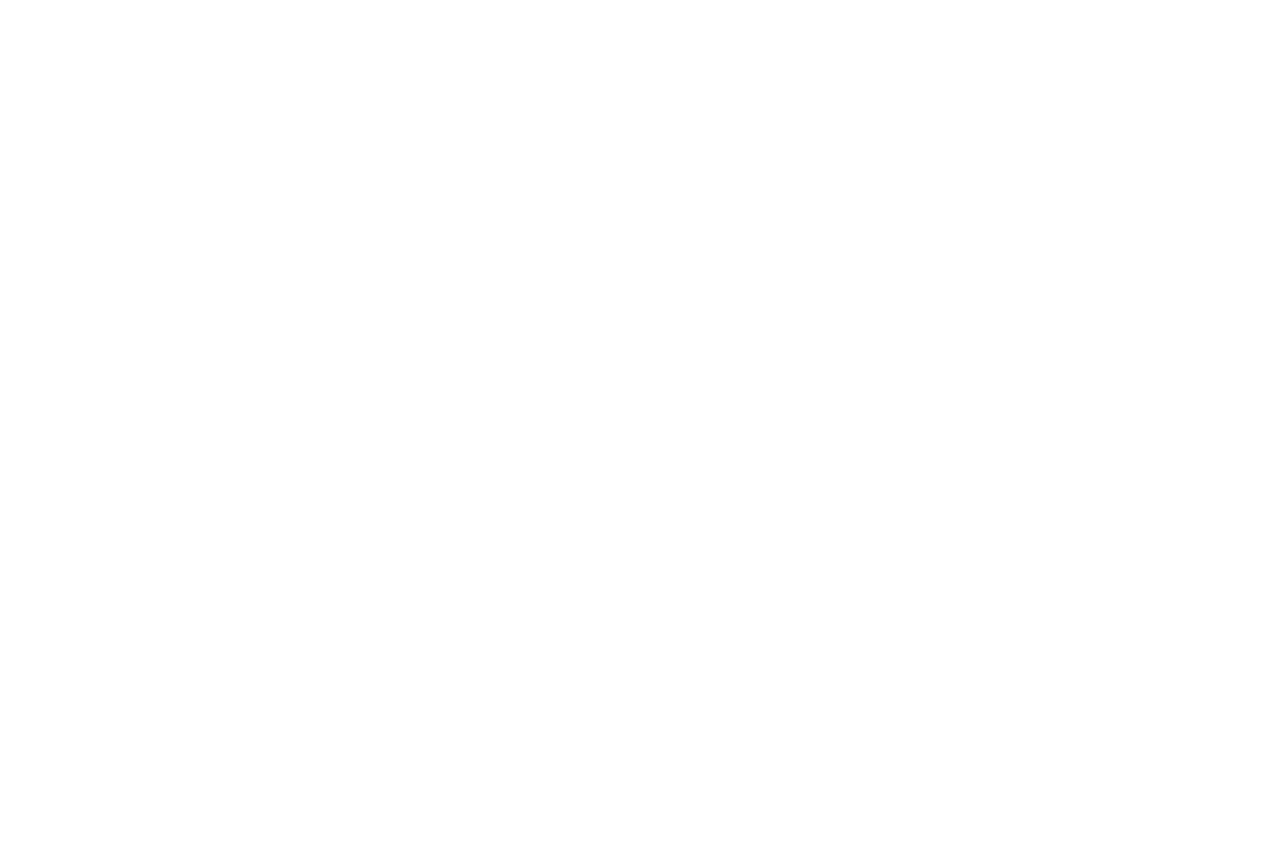
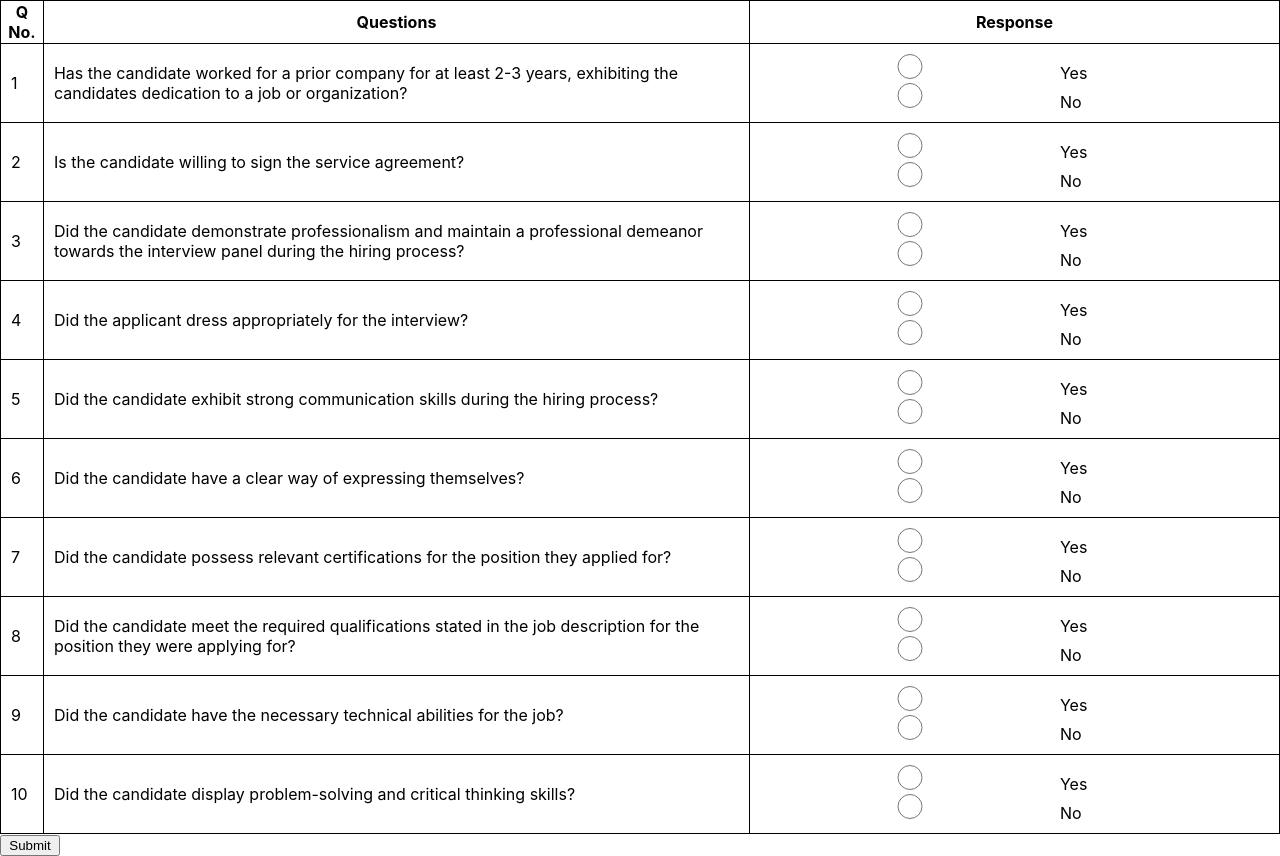
Before and after one commit to gauravbasantani/ccr-react, a React (Create React App) app: page /rform in a window 1280 px wide. Before the commit this address had no page. Before the commit the page ends 800 px from the top, so only its background shows below. Built offline with nearby package versions, Linux system fonts and the light colour scheme.

Commit message:
NoChanges

```diff
--- a/src/App.tsx
+++ b/src/App.tsx
@@ -7,7 +7,8 @@ import HRLogin from './components/HRLogin';
 
 import HRRegister from './components/HRRegister';
 import { BrowserRouter, Routes, Route } from 'react-router-dom';
-import RatingForm from './components/RatingForm';
+// import RatingForm from './components/RatingForm';
+import RForm from './components/RForm';
 import Home from './components/Home';
 import Rating from './components/Rating';
 
@@ -26,7 +27,8 @@ function App() {
       <Route path='/logincandidate' element={<CandidateLogin/>}/>
       {/* <Route path='/ratingform' element={<RatingForm/>}/> */}
 
-      <Route path='/rating' element={<Rating/>}/>
+      {/* <Route path='/rating' element={<Rating/>}/> */}
+      <Route path='/rform' element={<RForm/>}/>
 
     </Routes>
     </BrowserRouter>
--- a/src/components/HRLogin.tsx
+++ b/src/components/HRLogin.tsx
@@ -37,7 +37,7 @@ const HRLogin = () => {
       localStorage.setItem('hr_email', res.data.hr_email);
       localStorage.setItem('hr_role', res.data.hr_role);
 
-
+      console.log(res.data.hr_role);
       navigate("/hradminDash");
 
     }).catch(()=>{
--- a/src/components/HrAdminDash.tsx
+++ b/src/components/HrAdminDash.tsx
@@ -20,7 +20,7 @@ const HrAdminDash = () => {
 
     const handleSubmit2 = (event : React.FormEvent<HTMLFormElement>) => {
         event.preventDefault();
-        navigate("/rating");
+        navigate("/rform");
     }
 
 
--- /dev/null
+++ b/src/components/RForm.tsx
@@ -0,0 +1,94 @@
+import React, { useState } from "react";
+import questions from "./data";
+import "./RatingForm.css";
+import axios from "axios";
+
+type RatingData = {
+  q1: boolean;
+  q2: boolean;
+  q3: boolean;
+  q4: boolean;
+  q5: boolean;
+  q6: boolean;
+  q7: boolean;
+  q8: boolean;
+  q9: boolean;
+  q10: boolean;
+};
+const RForm = () => {
+  const [answers, setAnswers] = useState<RatingData>({
+    q1: false,
+    q2: false,
+    q3: false,
+    q4: false,
+    q5: false,
+    q6: false,
+    q7: false,
+    q8: false,
+    q9: false,
+    q10: false,
+  });
+  const handleChange = (e: React.ChangeEvent<HTMLInputElement>) =>{
+    // e.preventDefault();
+    setAnswers({...answers,[e.target.name] : e.target.value});
+
+    console.log({...answers,[e.target.name] : e.target.value});
+  }
+
+  const handleSubmit = (e: React.FormEvent<HTMLFormElement>)=>{
+    e.preventDefault();
+    axios.post('http://localhost:8090/saveYesNo', {
+        q1 : answers.q1,
+        q2 : answers.q2,
+        q3 : answers.q3,
+        q4 : answers.q4,
+        q5 : answers.q5,
+        q6 : answers.q6,
+        q7 : answers.q7,
+        q8 : answers.q8,
+        q9 : answers.q9,
+        q10: answers.q10
+
+  }).then((res)=>{
+    console.log(res.data);
+  })}
+
+  return (
+    <div>
+      <form onSubmit={(e) => handleSubmit(e)}>
+
+
+
+      <table>
+        <tr>
+          <th>Q No.</th>
+          <th>Questions</th>
+          <th>Response</th>
+        </tr>
+        {questions.map((question) => {
+          return (
+            <tr>
+              <td key={question.id}>{question.id}</td>
+              <td>{question.q}</td>
+
+              <td>
+                <label>
+                  <input type="radio" value="true" name={question.answer} onChange={(e)=>handleChange(e)} />
+                  Yes
+                </label>
+                <label>
+                  <input type="radio" value="false" name={question.answer} onChange={(e)=>handleChange(e)} />
+                  No
+                </label>
+              </td>
+            </tr>
+          );
+        })}
+      </table>
+      <button className='btn' type={"submit"}>Submit</button>
+      </form>
+    </div>
+  );
+};
+
+export default RForm;
--- /dev/null
+++ b/src/components/data.js
@@ -0,0 +1,53 @@
+let questions =  [
+    {
+        id:1,
+        q:'Has the candidate worked for a prior company for at least 2-3 years, exhibiting the candidates dedication to a job or organization?',
+        answer:'q1',
+    },
+    {
+        id:2,
+        q:'Is the candidate willing to sign the service agreement?',
+        answer:'q2',
+    },
+    {
+        id:3,
+        q:'Did the candidate demonstrate professionalism and maintain a professional demeanor towards the interview panel during the hiring process?',
+        answer:'q3',
+    },
+    {
+        id:4,
+        q:'Did the applicant dress appropriately for the interview?',
+        answer:'q4',
+    },
+    {
+        id:5,
+        q:'Did the candidate exhibit strong communication skills during the hiring process?',
+        answer:'q5',
+    },
+    {
+        id:6,
+        q:'Did the candidate have a clear way of expressing themselves?',
+        answer:'q6',
+    },
+    {
+        id:7,
+        q:'Did the candidate possess relevant certifications for the position they applied for?',
+        answer:'q7',
+    },
+    {
+        id:8,
+        q:'Did the candidate meet the required qualifications stated in the job description for the position they were applying for?',
+        answer:'q8',
+    },
+    {
+        id:9,
+        q:'Did the candidate have the necessary technical abilities for the job?',
+        answer:'q9',
+    },
+    {
+        id:10,
+        q:'Did the candidate display problem-solving and critical thinking skills?',
+        answer:'q10',
+    }
+]
+export default questions;
```
Also changed, not shown: src/components/RatingForm.tsx (deleted, +0 -99 lines).
